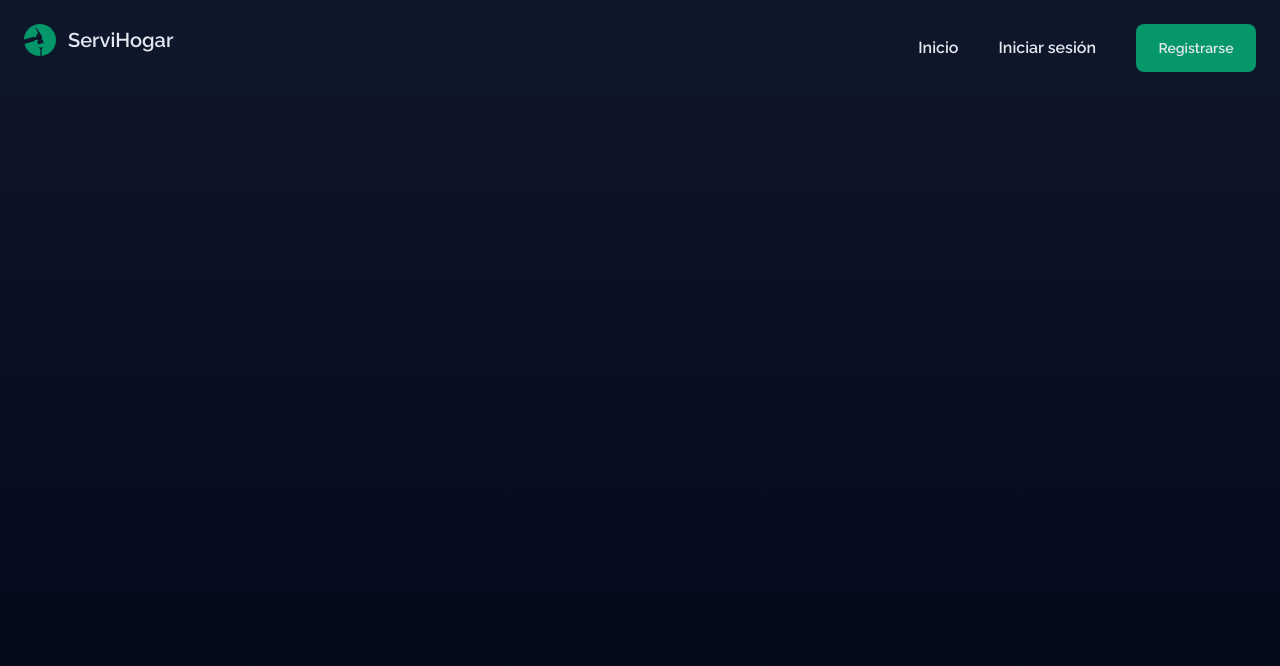
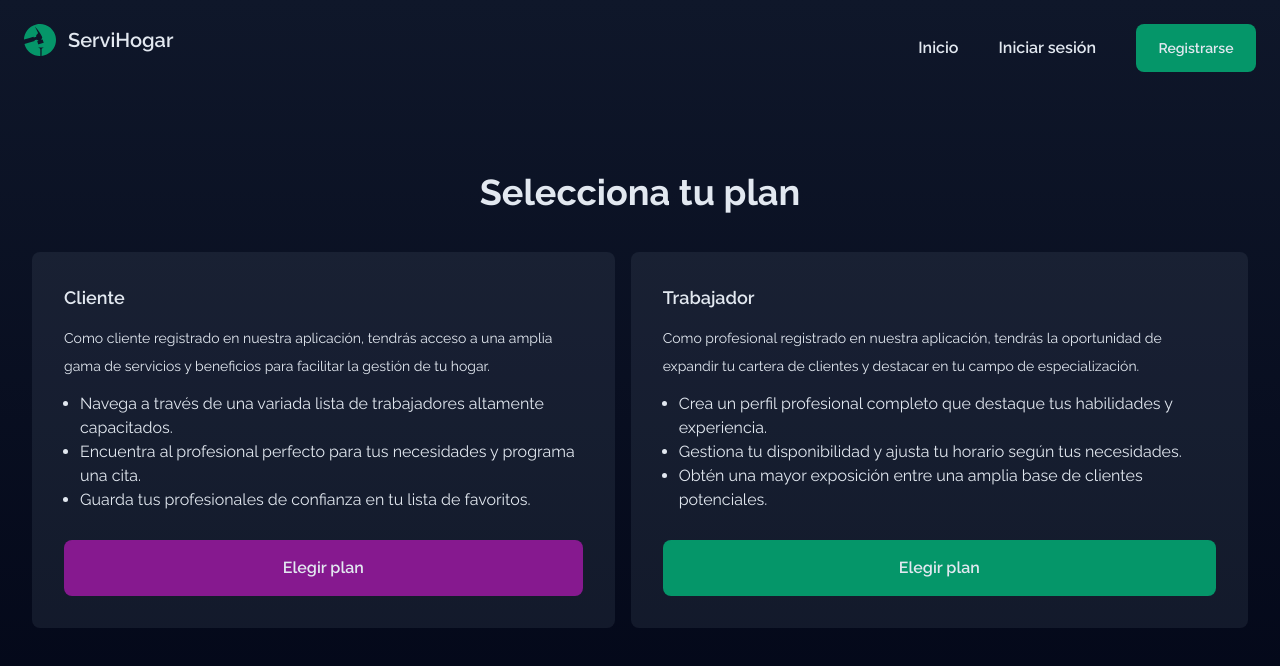
Before and after one commit to ignaciojsoler/nucba-proyecto-final-frontend, a React (Vite) app: page /plans in a window 1280 px wide. Shown: the top 666 px of the page. Built offline with nearby package versions, Linux system fonts and the light colour scheme.

Commit message:
Feature: plans screen styles

```diff
--- a/src/App.tsx
+++ b/src/App.tsx
@@ -3,6 +3,7 @@ import { Login } from "./pages/Login";
 import { SignUp } from "./pages/SignUp";
 import { Landing } from "./pages/Landing";
 import { Navbar } from "./components/Header";
+import { Plans } from "./pages/Plans";
 
 function App() {
   return (
@@ -12,6 +13,7 @@ function App() {
         <Route path="/" element={<Landing/>}/>
         <Route path="/login" element={<Login/>}/>
         <Route path="/signup" element={<SignUp/>}/>
+        <Route path="/plans" element={<Plans/>}/>
       </Routes>
     </div>
   );
--- a/src/components/Button.tsx
+++ b/src/components/Button.tsx
@@ -39,7 +39,7 @@ export const Button = (props: ButtonProps) => {
     }
     ${
       color === "secondary"
-        ? " bg-emerald-300 text-slate-800 hover:bg-emerald-200"
+        ? " bg-fuchsia-800 text-slate-200 hover:bg-fuchsia-700"
         : color === "dark"
         ? "bg-slate-800 hover:bg-slate-700"
         : color === "light"
--- a/src/components/Header.tsx
+++ b/src/components/Header.tsx
@@ -37,7 +37,7 @@ export const Navbar = () => {
                 Iniciar sesión
               </p>
             </Link>
-            <Link to="/signup" onClick={() => setDisplayAside(false)}>
+            <Link to="/plans" onClick={() => setDisplayAside(false)}>
               <p className="text-slate-200 text-2xl font-bold py-6">
                 Registrarse
               </p>
@@ -54,7 +54,7 @@ export const Navbar = () => {
           >
             <p className="text-slate-200 font-semibold">Iniciar sesión</p>
           </Link>
-          <Link to="/signup">
+          <Link to="/plans">
             <Button title="Registrarse" onClick={() => {}} size="small" />
           </Link>
         </div>
--- /dev/null
+++ b/src/components/PlanCard.tsx
@@ -0,0 +1,23 @@
+import { Button } from "./Button";
+
+interface PlanCardProps {
+  title: string;
+  description: string;
+  items: string[];
+}
+
+export const PlanCard = (props: PlanCardProps) => {
+  const { title = "Plan", description = "Descripción", items = [] } = props;
+  return (
+    <div className="bg-slate-400 bg-opacity-10 rounded-lg p-8 space-y-3">
+      <h5 className="font-semibold text-lg">{title}</h5>
+      <p className="text-sm leading-7">{description}</p>
+      <ul className=" list-disc pb-4">
+        {items.map((i) => {
+          return <li className="ml-4">{i}</li>;
+        })}
+      </ul>
+      <Button title="Elegir plan" onClick={() => {}} color={`${title === "Cliente" ? "secondary" : "primary"}`} widthFull/>
+    </div>
+  );
+};
--- /dev/null
+++ b/src/data/plans.json
@@ -0,0 +1,22 @@
+[
+  {
+    "id": 1,
+    "title": "Cliente",
+    "description": "Como cliente registrado en nuestra aplicación, tendrás acceso a una amplia gama de servicios y beneficios para facilitar la gestión de tu hogar.",
+    "items": [
+      "Navega a través de una variada lista de trabajadores altamente capacitados.",
+      "Encuentra al profesional perfecto para tus necesidades y programa una cita.",
+      "Guarda tus profesionales de confianza en tu lista de favoritos."
+    ]
+  },
+  {
+    "id": 2,
+    "title": "Trabajador",
+    "description": "Como profesional registrado en nuestra aplicación, tendrás la oportunidad de expandir tu cartera de clientes y destacar en tu campo de especialización.",
+    "items": [
+      "Crea un perfil profesional completo que destaque tus habilidades y experiencia.",
+      "Gestiona tu disponibilidad y ajusta tu horario según tus necesidades.",
+      "Obtén una mayor exposición entre una amplia base de clientes potenciales."
+    ]
+  }
+]
--- a/src/pages/Landing.tsx
+++ b/src/pages/Landing.tsx
@@ -1,6 +1,8 @@
 import { Button } from "../components/Button";
+import { useNavigate } from "react-router-dom";
 
 export const Landing = () => {
+  const navigate = useNavigate();
   return (
     <div className="px-6 flex flex-col justify-center align-top pt-24 text-slate-200 md:px-8 lg:max-w-7xl m-auto lg:grid lg:grid-cols-2">
       <div className="fixed top-0 left-0 bg-hero-texture bg-cover mix-blend-multiply h-screen w-screen animate-fadeIn" />
@@ -36,7 +38,7 @@ export const Landing = () => {
               </ul>
             </div>
           </div>
-          <Button onClick={() => {}} title="Comenzar ahora" widthFull />
+          <Button onClick={() => {navigate('/plans')}} title="Comenzar ahora" widthFull />
         </div>
       </div>
     </div>
--- a/src/pages/Login.tsx
+++ b/src/pages/Login.tsx
@@ -79,7 +79,7 @@ export const Login = () => {
           />
           <p className="text-slate-200 text-center text-sm py-2">
             ¿Aún no creaste tu cuenta?
-            <span className="text-emerald-600 font-bold ml-2"><Link to='/signup'>Registrate</Link></span>
+            <span className="text-emerald-600 font-bold ml-2"><Link to='/plans'>Registrate</Link></span>
           </p>
         </div>
       </div>
--- /dev/null
+++ b/src/pages/Plans.tsx
@@ -0,0 +1,26 @@
+import { PlanCard } from "../components/PlanCard";
+import data from '../data/plans.json';
+
+const plansData = data;
+
+export const Plans = () => {
+  return (
+    <div className="m-auto min-h-screen py-24 text-slate-200 px-8 max-w-7xl flex justify-center items-center">
+      <div className="flex flex-col space-y-10">
+        <h3 className=" text-4xl text-center font-bold">Selecciona tu plan</h3>
+        <div className="flex flex-col space-y-4 md:flex-row md:space-y-0 md:gap-4">
+          {plansData.map((plan) => {
+            return (
+              <PlanCard
+                key={plan.id}
+                title={plan.title}
+                description={plan.description}
+                items={plan.items}
+              />
+            );
+          })}
+        </div>
+      </div>
+    </div>
+  );
+};
```
